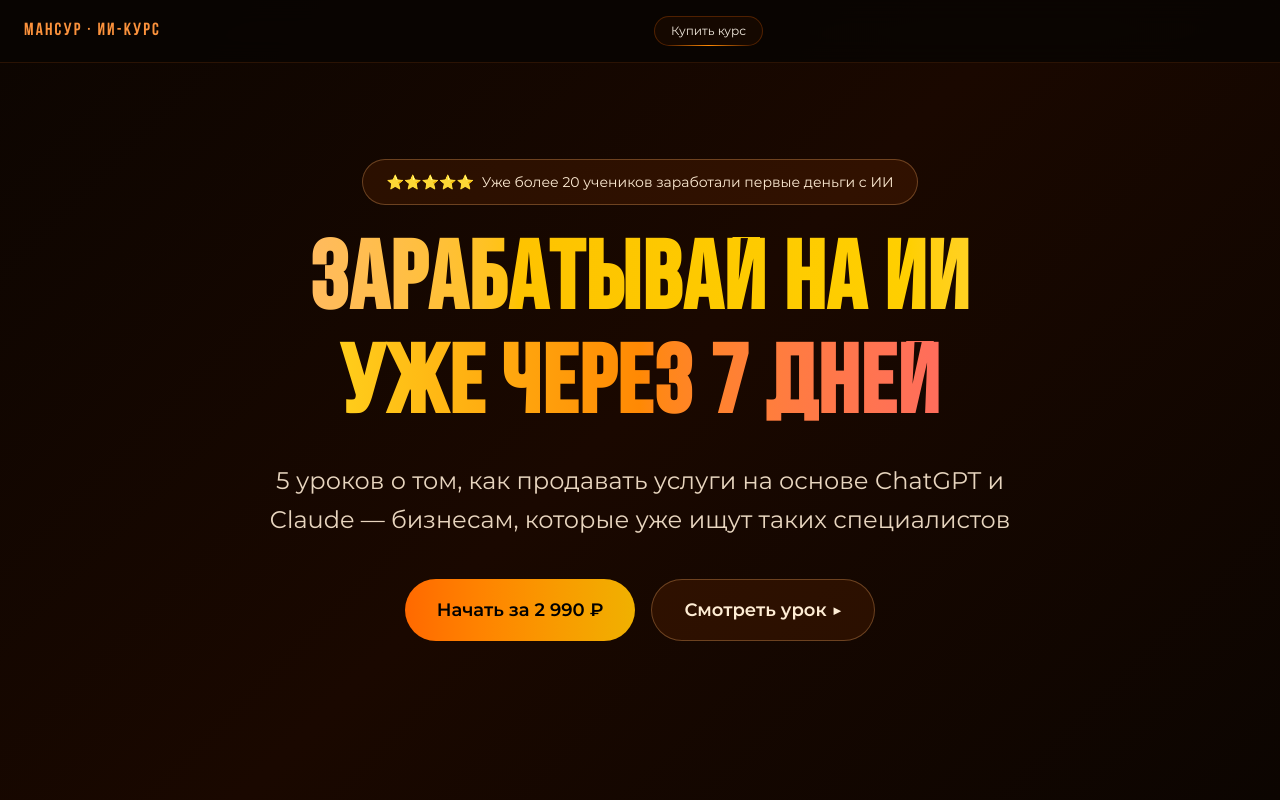
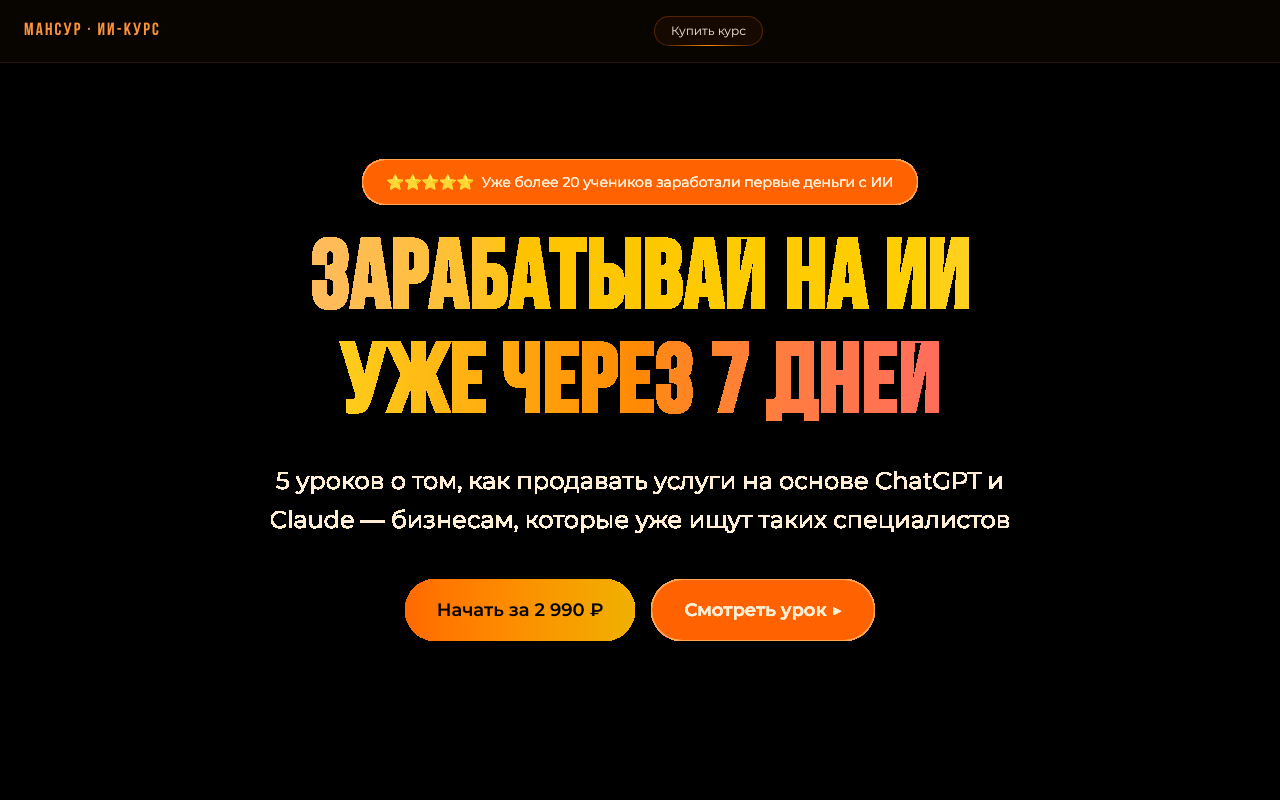
Before and after one commit to abdulsabur97-create/themancur, a Next.js app: page / in a window 1280 px wide. Shown: the top 800 px of the page. Built offline with nearby package versions, Linux system fonts and the light colour scheme; a web font is replaced by a local one.

Commit message:
Fix shader: restore desktop DPR to original, only reduce on mobile

```diff
--- a/components/ui/animated-shader-hero.tsx
+++ b/components/ui/animated-shader-hero.tsx
@@ -23,10 +23,10 @@
     const isMobile = window.innerWidth < 768;
 
     const gl = canvas.getContext('webgl2');
-    if (!gl) return; // fallback: CSS gradient via bg-black already on canvas
+    if (!gl) return; // fallback: CSS gradient on container
 
-    // Much lower resolution on mobile to prevent lag
-    const dpr = isMobile ? 0.2 : Math.min(0.5, 0.5 * window.devicePixelRatio);
+    // Desktop: original quality. Mobile: reduced to prevent lag
+    const dpr = isMobile ? 0.25 : Math.max(1, 0.5 * window.devicePixelRatio);
 
     const resize = () => {
       canvas.width = window.innerWidth * dpr;
@@ -150,8 +150,8 @@
       {/* WebGL canvas - фоновая анимация */}
       <canvas
         ref={canvasRef}
-        className="absolute inset-0 w-full h-full"
-        style={{ opacity: 0.9 }}
+        className="absolute inset-0 w-full h-full object-contain touch-none"
+        style={{ background: 'black' }}
       />
 
       {/* Контент поверх canvas */}
```
